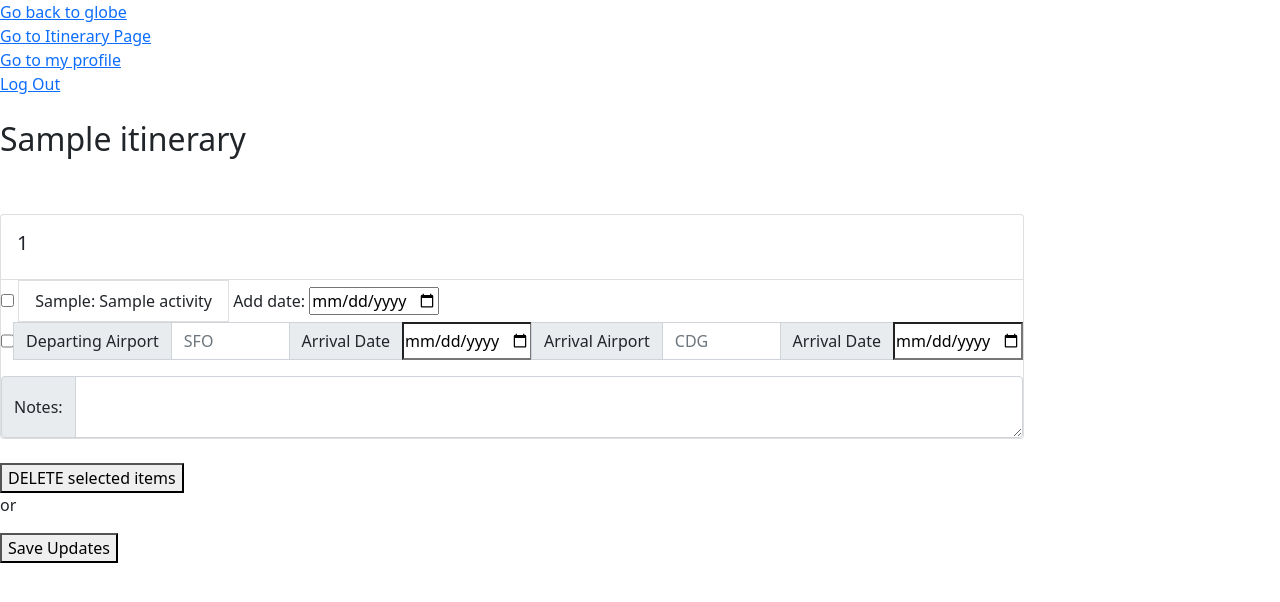
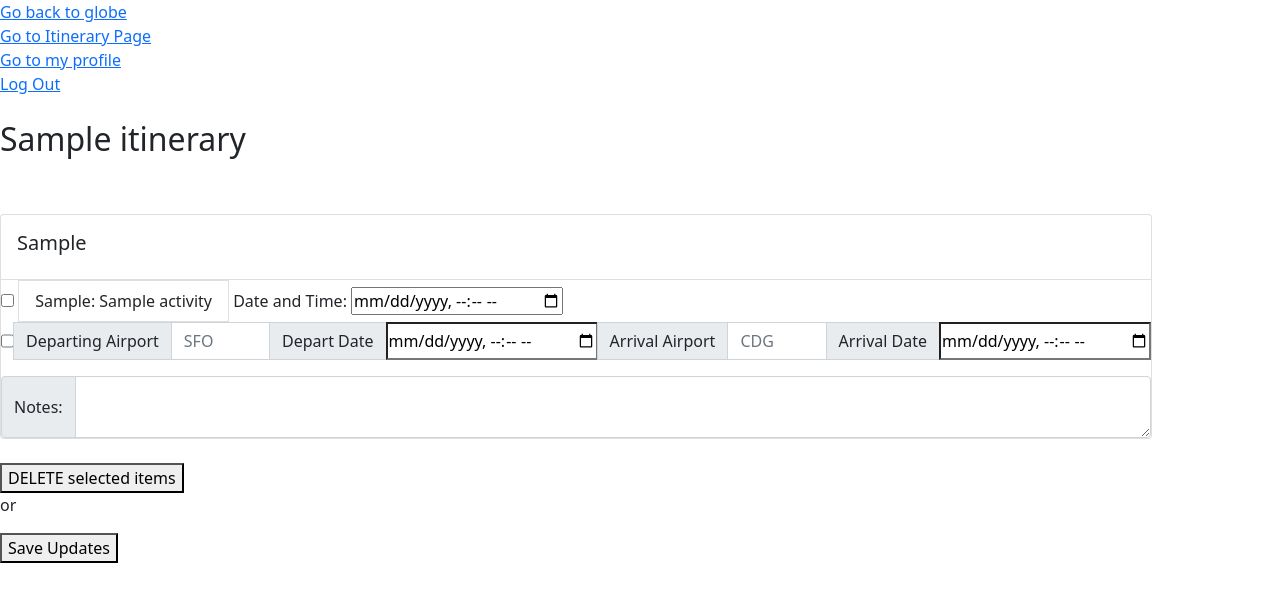
Before and after one commit to victoriaklo/travel-planner, a Flask app: page /itinerary/1/edit in a window 1280 px wide. Shown: the top 602 px of the page. Run offline with Flask 2, Linux system fonts and the light colour scheme; tables that the repository leaves empty hold one stand-in row (values such as "Sample post").

Commit message:
refactored edit itinerary route to display scheduled activities grouped by city

```diff
--- a/server.py
+++ b/server.py
@@ -349,27 +349,18 @@ def edit_itin_by_id(id):
     if request.method == 'GET':
         #get the all cities and scheduled activities from itinerary BY itin_id then display it in a form
         # get activity by itin_id, then pass activity to template
-        activities_ids = []
 
-        for sched_act in itinerary.sched_acts:
-            activities_ids.append(sched_act.act_id)
+        # https://docs.python.org/3/library/itertools.html#itertools.groupby
+        sched_acts_grouped_by_city = {}
 
-        activities = crud.get_activities_by_activities_ids(activities_ids)
-
-        act_group_by_city = {}
-
-        for activity in activities:
-            if activity.city_id in act_group_by_city:
-                # append activity at that key
-                act_group_by_city[activity.city_id].append(activity)
-            else:
-                act_group_by_city[activity.city_id] = [activity]
+        for city, sched_acts in groupby(sorted(itinerary.sched_acts, key=lambda sched_act: sched_act.act.city_id), lambda sched_act: sched_act.act.city.city):
+            sched_acts_grouped_by_city[city] = list(sched_acts)
 
         return render_template("edit-itinerary.html",
                                 itinerary=itinerary,
-                                activities=activities,
-                                act_group_by_city=act_group_by_city
+                                sched_acts_grouped_by_city=sched_acts_grouped_by_city
                                 )
+
     else:
         # if it's a post request, it is taking the data from the form
         # save the edits and add it to the session, then commit
@@ -381,6 +372,7 @@ def edit_itin_by_id(id):
         itinerary.notes = notes
         db.session.commit()
         form_data.pop('notes')
+
         act_id_dates_only = form_data
         print(act_id_dates_only)
 
@@ -392,7 +384,7 @@ def edit_itin_by_id(id):
             if act_id in act_id_dates_only:
                 value = act_id_dates_only.get(act_id)
                 if value:
-                    sched_act_obj.datetime = datetime.strptime(value, '%Y-%m-%d')
+                    sched_act_obj.datetime = datetime.strptime(value, '%Y-%m-%d-%H-%M')
                     db.session.commit()
 
         return redirect(f"/itinerary/{id}")
@@ -436,43 +428,18 @@ def display_itin_by_id(id):
     """Display itinerary by id"""
 
     itinerary = crud.get_itin_by_id(id)
-    print("\n" * 5)
-    print(itinerary)
-    print("\n" * 5)
+    # sched_act_list = itinerary.sched_acts
 
-    sched_act_list = itinerary.sched_acts
-    print("\n" * 5)
-    print(sched_act_list)
-    print("\n" * 5)
+    # https://docs.python.org/3/library/itertools.html#itertools.groupby
+    sched_acts_by_date = {}
 
-
-
-    # get activity by itin_id, then pass activity to template
-    activities_ids = []
-
-    for sched_act in itinerary.sched_acts:
-        activities_ids.append(sched_act.act_id)
-
-    activities = crud.get_activities_by_activities_ids(activities_ids)
-
-    act_group_by_city = {}
-    for activity in activities:
-        # print(activity.sched_acts)
-
-        if activity.city_id in act_group_by_city:
-            # append activity at that key
-            act_group_by_city[activity.city_id].append(activity)
-        else:
-            act_group_by_city[activity.city_id] = [activity]
-
+    for key, sched_acts_grouped_by_date in groupby(sorted(itinerary.sched_acts, key=lambda sched_act: sched_act.datetime.date() if sched_act.datetime else datetime.min.date()), lambda sched_act: sched_act.datetime.date() if sched_act.datetime else datetime.min.date()):
+        sched_acts_by_date[key] = list(sched_acts_grouped_by_date)
 
     # add a field for flights
-    print(sched_acts_by_date)
 
     return render_template("itinerary.html",
                             itinerary=itinerary,
-                            activities=activities,
-                            act_group_by_city=act_group_by_city,
                             sched_acts_by_date=sched_acts_by_date
                             )
 
--- a/templates/edit-itinerary.html
+++ b/templates/edit-itinerary.html
@@ -16,9 +16,9 @@
 <br>
 <form action="/itinerary/{{itin_id}}/edit" id="edit-itin-form" method="post">
   <p id="itin_id" name="itin_id" hidden>{{itinerary.id}}</p>
-  {% for key, value in act_group_by_city.items() %}
+  {% for key, value in sched_acts_grouped_by_city.items() %}
 <br>
-<div class="card" style="width: 64rem;">
+<div class="card" style="width: 72rem;">
     <div class="card-body">
       <h5 class="card-title">{{ key|e }}</h5>
     </div>
@@ -27,15 +27,17 @@
     <div>
       <input type="checkbox" id="{{items.id}}" name="activities" value="{{items.id}}">
       <label for="{{items.id}}">
-        <li class="list-group-item">{{items.type}}: {{items.name}}
+        <li class="list-group-item">{{items.act.type}}: {{items.act.name}}
         </li>
       </label>
       <span>
-        <label for="{{items.name}} date"> Add date:</label>
-        <input type="date" name="{{items.id}}"
-              placeholder="2022-04-01"
-              min="2022-04-01" max="2050-12-31">
+        <label for="{{items.act.name}} date">Date and Time:</label>
+
+        <input type="datetime-local" id="{{items.id}} datetime"
+                name="date-time" placeholder="2022-04-16T00:30"
+                min="2022-04-01T00:00" max="2050-06-14T00:00">
       </span>
+
     </div>
 
 
@@ -44,17 +46,17 @@
        <div class="input-group mb-3">
         <input type="checkbox" id="flight" name="flight">
         <span class="input-group-text">Departing Airport</span>
-        <input type="text" class="form-control" placeholder="SFO" aria-label="depart_airport">
+        <input type="text" class="form-control" placeholder="SFO" maxlength="3" aria-label="depart_airport">
+        <span class="input-group-text">Depart Date</span>
+        <input type="datetime-local" aria-label="depart_date"
+                name="date-time" placeholder="2022-04-16T00:30"
+                min="2022-04-01T00:00" max="2050-06-14T00:00">
+        <span class="input-group-text">Arrival Airport</span>
+        <input type="text" class="form-control" placeholder="CDG" maxlength="3" aria-label="arrival_airport">
         <span class="input-group-text">Arrival Date</span>
-        <input type="date" name="arrival-date"
-              placeholder="2022-04-01"
-              min="2022-04-01" max="2050-12-31">
-        <span class="input-group-text">Arrival Airport</span>
-        <input type="text" class="form-control" placeholder="CDG" aria-label="arrival_airport">
-        <span class="input-group-text">Arrival Date</span>
-        <input type="date" name="arrival-date"
-              placeholder="2022-04-01"
-              min="2022-04-01" max="2050-12-31">
+        <input type="datetime-local" aria-label="arrival_date"
+                name="date-time" placeholder="2022-04-16T00:30"
+                min="2022-04-01T00:00" max="2050-06-14T00:00">
       </div>
 
 
```
Also changed, not shown: templates/itinerary.html (+5 -6 lines).
